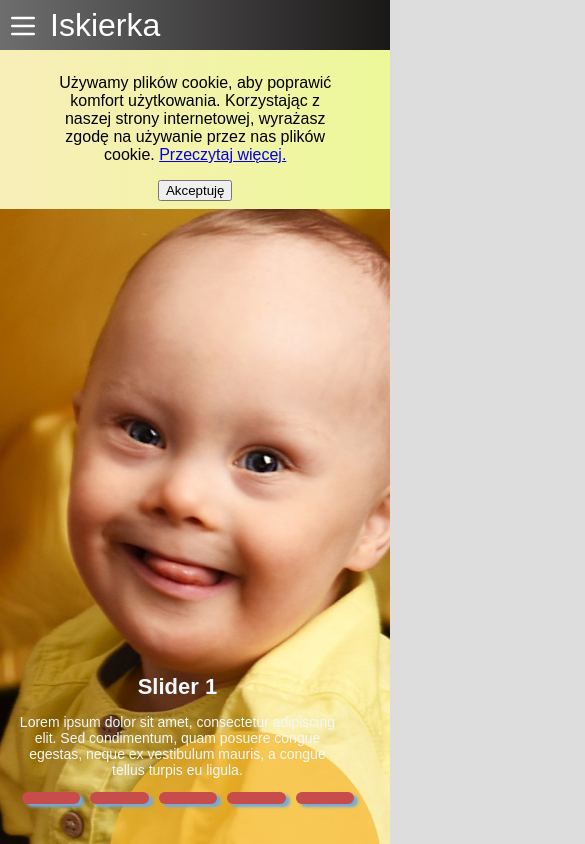
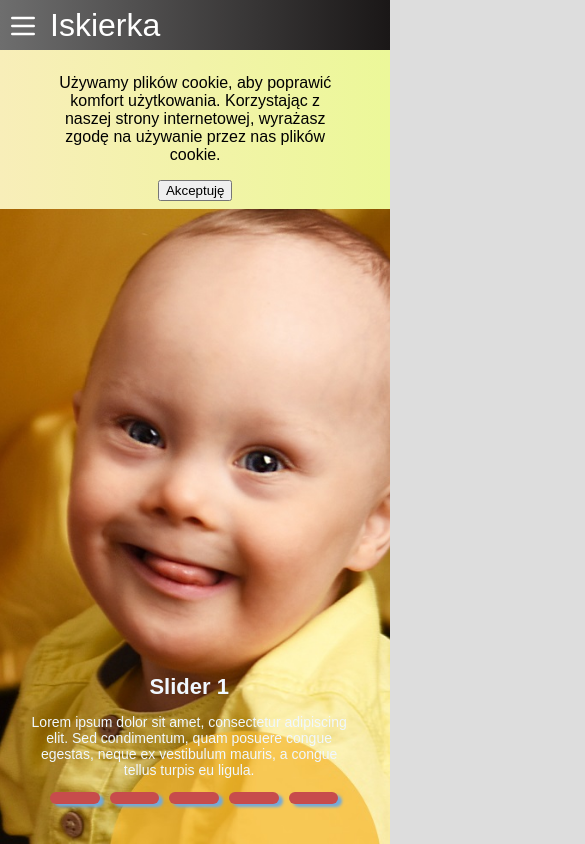
Before and after one commit to iskierkagit/sparkle, a React (Create React App) app: page / in a window 390 px wide. Shown: the top 844 px of the page, 585 px wide, since content can reach past the window. Built offline with nearby package versions, Linux system fonts and the light colour scheme.

Commit message:
Fixed bug on main page and contact also

```diff
--- a/package.json
+++ b/package.json
@@ -1,7 +1,7 @@
 {
   "name": "sparkle",
   "version": "0.1.0",
-  "homepage": "https://iskierkagit.github.io/",
+  "homepage": "https://iskierkagit.github.io/sparkle",
   "private": true,
   "dependencies": {
     "@emotion/react": "^11.11.0",
--- a/src/App.js
+++ b/src/App.js
@@ -30,7 +30,8 @@ const App = () => {
       <Routes>
         <Route path='/' element={<Home/>} />
         <Route path='/about' element={<About/>} />
-        <Route path='/sparkle' element={<Sparkle/>} />
+        <Route path='/sparkle' element={<Home/>} />
+        {/*<Route path='/sparkle' element={<Sparkle/>} />*/}
         <Route path='/history' element={<History/>} />
         <Route path='/parents' element={<Parents/>} />
         <Route path='/galery' element={<Galery/>} />
--- a/src/Components/CookieConsent.js
+++ b/src/Components/CookieConsent.js
@@ -19,7 +19,7 @@ const CookieConsent = () => {
       <p>
         Używamy plików cookie, aby poprawić komfort użytkowania. Korzystając z naszej strony internetowej,
          wyrażasz zgodę na używanie przez nas plików cookie.{" "}
-        <a href={"/privacy-policy"}>Przeczytaj więcej.</a>
+        {/*<a href={"/privacy-policy"}>Przeczytaj więcej.</a>*/}
       </p>
       <button onClick={giveCookieConsent}>
         Akceptuję
--- a/src/Components/Footer.js
+++ b/src/Components/Footer.js
@@ -19,7 +19,7 @@ const Footer = () => {
 
 
   const { pathname } = useLocation();
-  if (pathname === "/") return null;
+  if (pathname === "/" || pathname === "/sparkle") return null;
 
   return (
     <div className={pathname === "/history" || pathname === "/parents" || pathname === "/finances" ||
--- a/src/Components/Pages/Home.js
+++ b/src/Components/Pages/Home.js
@@ -1,8 +1,10 @@
 import React from "react";
 import BackgroundSlider from "../BackgroundSlider.js"
 
-export default function Home() {
+const Home = () =>{
   return (
-      <BackgroundSlider />
+    <BackgroundSlider />
   );
 }
+
+export default Home
--- a/src/Components/Styles/BackgroundSlider.css
+++ b/src/Components/Styles/BackgroundSlider.css
@@ -47,18 +47,19 @@
 
   /* Background slider */
   .description{
-    width: 600px;
+    width: auto;
     position: absolute;
     z-index: 999;
     color: aliceblue;
     bottom: 5%;
-    left: 3%;
+    left: 6%;
+    justify-content: center;
   }
 
   @media screen and (max-width: 480px) {
     .carousel{
-        justify-content: left;
-        width: 100vw;
+        justify-content: center;
+        width: auto;
     }
 
     .carousel span{
@@ -81,9 +82,9 @@
     width: auto;
     left: 0;}
 
-  };*/
+  };
 
   @media (max-width: 370px) {
     .description{
     display: none;}
-  };
+  };*/
--- a/src/Components/Styles/Contact.css
+++ b/src/Components/Styles/Contact.css
@@ -9,6 +9,7 @@
 .flex-child {
     flex: 1;
     border-radius: 7px;
+    height: auto;
 }
 
 .flex-child:first-child {
@@ -30,7 +31,6 @@
         margin-right: 0px;
         min-width: 230px;
         background: linear-gradient(90deg, rgb(213, 213, 213) 0%, rgb(162, 162, 162) 100%);
-
     }
 
     .flex-child .map-frame {
```
